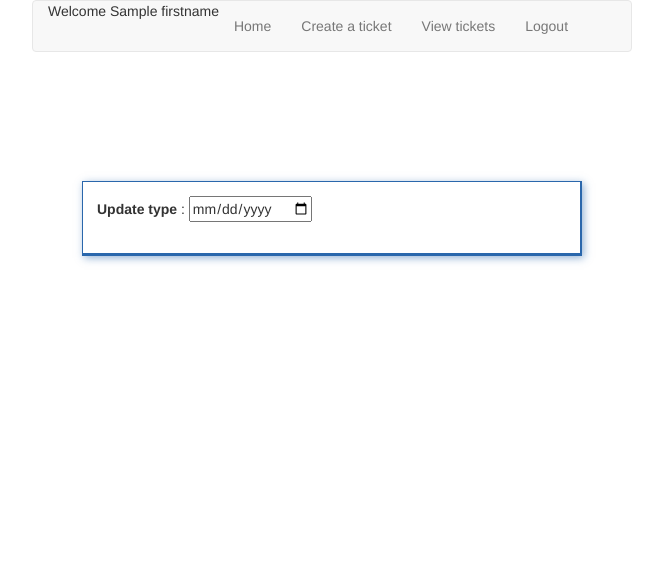
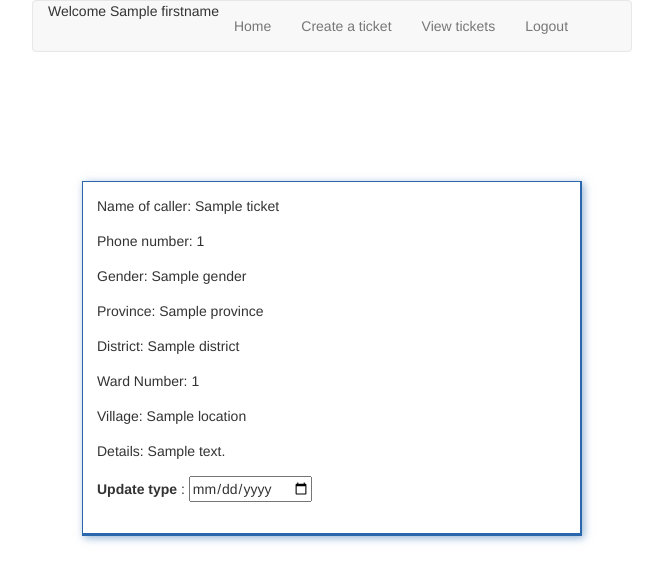
Before and after one commit to alklyn/cfm, a Python web app: template app/templates/update_ticket.html in a window 1280 px wide. Shown: the top 582 px of the page, without its empty margins (308-971 px from the left). Run offline with Jinja, Linux system fonts and the light colour scheme; the template is opened without the code that fills it: most values are stand-ins (such as "Sample title", 1, 10 or a date in 2020); form fields are guessed from the names that the template uses; some libraries are stand-ins or nearby versions.

Commit message:
Add details of ticket.

```diff
--- a/app/dbi.py
+++ b/app/dbi.py
@@ -464,7 +464,8 @@ def get_tickets(where_clause="status_id = %s", params=(1, )):
     j.description as 'status',
     a.dt_created,
     k.name as 'district',
-    l.name as 'province'
+    l.name as 'province',
+    a.location
     """
 
     table = """
--- a/app/templates/update_ticket.html
+++ b/app/templates/update_ticket.html
@@ -19,6 +19,30 @@
             <div class="ticket">
                 <form name="update-ticket" id="update-ticket" method="post">
                     <div class="form-group">
+                        Name of caller: {{ ticket.name }}
+                    </div>
+                    <div class="form-group">
+                        Phone number: {{ ticket.phone_number }}
+                    </div>
+                    <div class="form-group">
+                        Gender: {{ ticket.gender }}
+                    </div>
+                    <div class="form-group">
+                        Province: {{ ticket.province }}
+                    </div>
+                    <div class="form-group">
+                        District: {{ ticket.district }}
+                    </div>
+                    <div class="form-group">
+                        Ward Number: {{ ticket.ward_number }}
+                    </div>
+                    <div class="form-group">
+                        Village: {{ ticket.location }}
+                    </div>
+                    <div class="form-group">
+                        Details: {{ ticket.details }}
+                    </div>
+                    <div class="form-group">
                         {{ form.update_type.label }} : {{ form.update_type }}
                     </div>
                     <div class="form-group hide" id="update">
```
